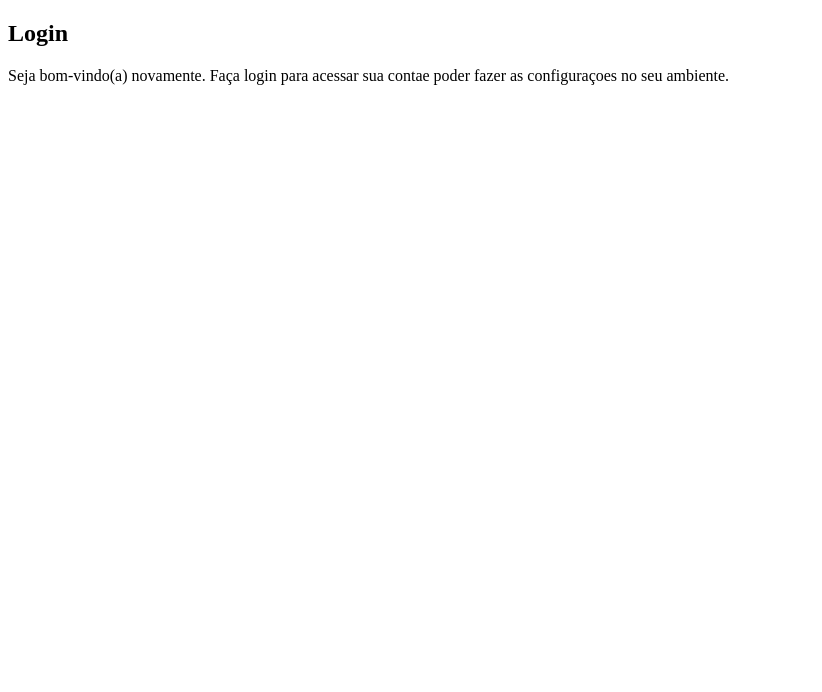
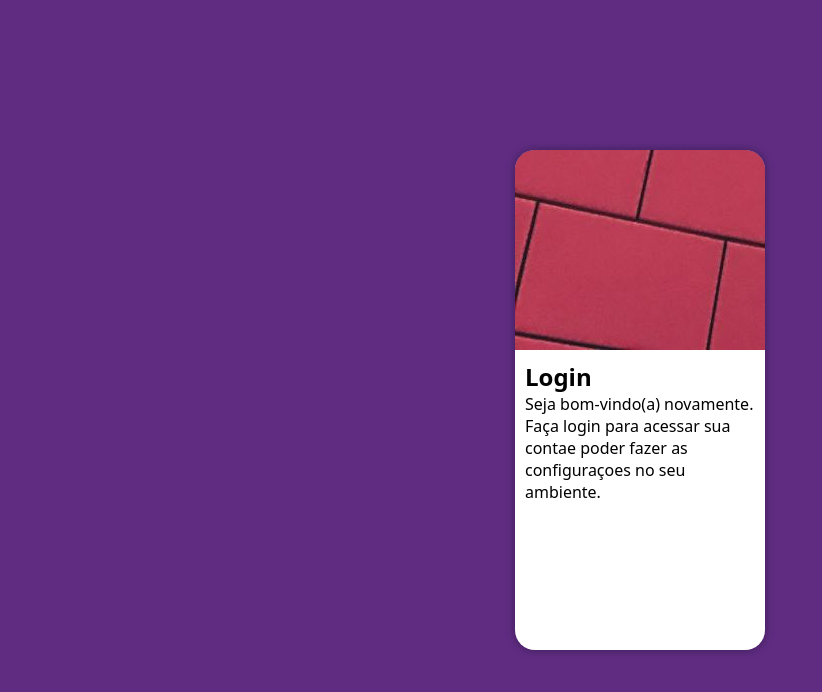
Before and after one commit to renata2035/projeto-login, a plain HTML site: page index.html in a window 1280 px wide. Shown: the whole page, without its empty margins (0-822 px from the left). Drawn offline with Linux system fonts and the light colour scheme.

Commit message:
fiz a versão tela de celular

```diff
--- a/estilos/style.css
+++ b/estilos/style.css
@@ -6,3 +6,49 @@
    Lilás: #5f2c82
 
    */
+
+   * {
+    font-family: system-ui, -apple-system, BlinkMacSystemFont, 'Segoe UI', Roboto, Oxygen, Ubuntu, Cantarell, 'Open Sans', 'Helvetica Neue', sans-serif;
+    padding: 0px;
+    margin: 0px;
+    box-shadow: border-box;
+   }
+
+   body, html {
+    background-color: #5f2c82 ;
+    height: 100vh;
+    width: 100vw;
+   }
+
+   main {
+      position: relative;
+      height: 100vh;
+      width: 100vw;
+   }
+
+   section#login {
+    top: 50%;
+    left: 50%;
+    transform: translate(-50%, -50%);
+    overflow: hidden;
+
+    position: absolute;
+    background-color: white;
+    width: 250px;
+    height: 500px;
+    border-radius: 20px;
+    box-shadow: 0px 0px 10px rgba(0, 0, 0, 0.356);
+   }
+
+   section#login > div#imagem {
+    display: block;
+     background: #5f2c82 url(../imagens/pexels-megan-forbes-347998-963436.jpg);
+     background-position: left bottom;
+     height: 200px;
+
+   }
+
+   section#login > div#formulario {
+    display: block;
+    padding: 10px;
+   }
```
Also changed, not shown: index.html (line endings or trailing spaces).
